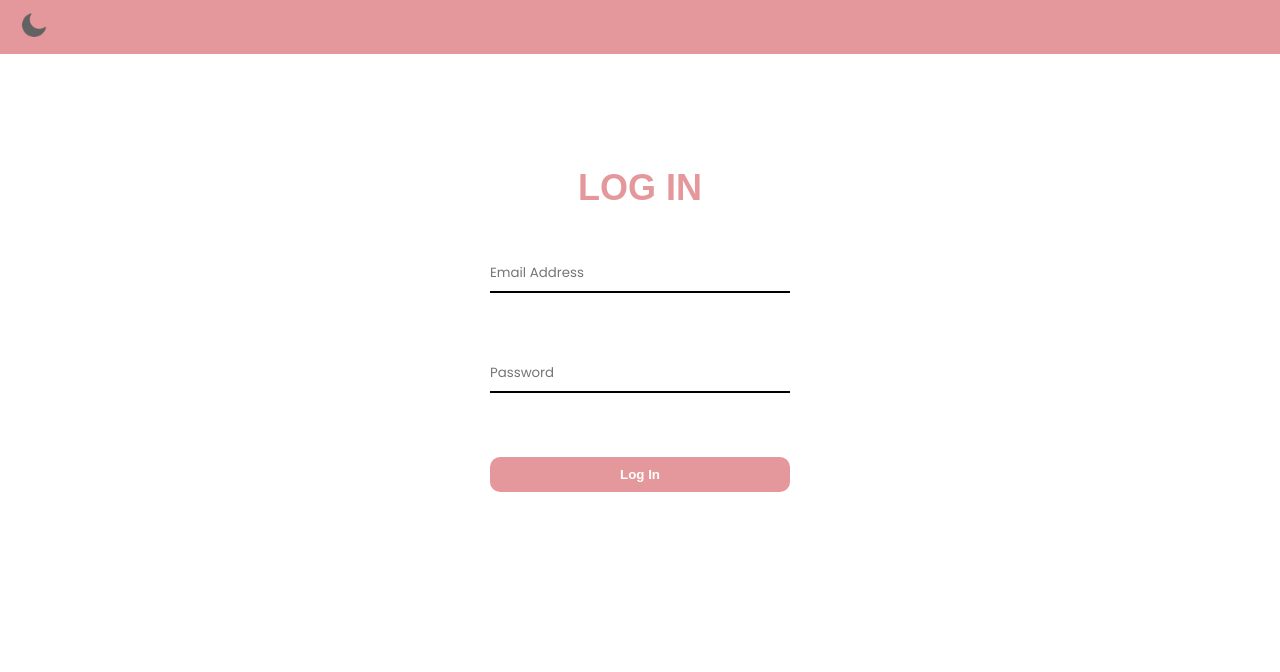
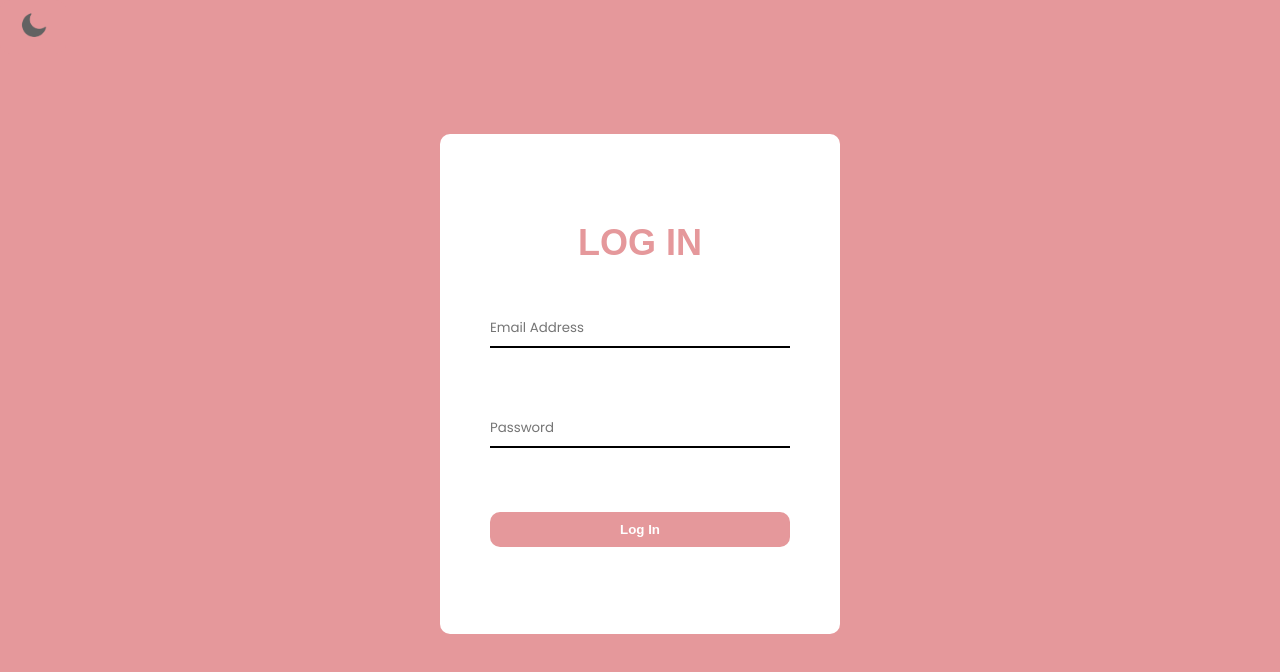
Before and after one commit to berniceu/my-brand-bernice-react, a React (Create React App) app: page /login in a window 1280 px wide. Shown: the top 672 px of the page. Built offline with nearby package versions, Linux system fonts and the light colour scheme; a web font is replaced by a local one.

Commit message:
fix login

```diff
--- a/src/components/Login.jsx
+++ b/src/components/Login.jsx
@@ -17,6 +17,11 @@ const LoginPost = () => {
             email: form.email.value,
             password: form.password.value
 
+        }
+
+        if(!formData.email || !formData.password){
+            setError('Please enter email and password');
+            return;
         }
         try{
             const res = await fetch('https://my-brand-api-x8z4.onrender.com/users/login', {
@@ -40,7 +45,7 @@ const LoginPost = () => {
             }
 
         } catch(err){
-            setError(err);
+            setError(err.message);
 
         } finally{
             setLoading(false);
@@ -49,14 +54,15 @@ const LoginPost = () => {
     }
 
     return(<>
+    {error && <div>{error}</div>}
     <form onSubmit={handleLogin} id="login-form">
             <div className="input-field">
-                <input type="email" placeholder="Email Address" className="item" id="email" autocomplete="email"/>
+                <input type="email" placeholder="Email Address" name="email" className="item" id="email" autocomplete="email"/>
                 <div className="error-text">Email Address can't be blank</div>
             </div>
 
             <div className="input-field">
-                <input type="password" placeholder="Password" className="item" id="login-password" autocomplete="current-password"/>
+                <input type="password" placeholder="Password" className="item" id="login-password" name="password" autocomplete="current-password"/>
                 <div className="error-text">Password can't be blank</div>
             </div>
 
@@ -76,7 +82,7 @@ const Login = () => {
     <div className="login">
     <div className="header">
         <header>
-            <a href="index.html"><h1>BERNICE</h1></a>
+            <a onClick={() => navigate(-1)}><h1>BERNICE</h1></a>
             <button className="toggle"><img src={moon} alt="dark mode icon" className="moon"/></button>
         </header>
     </div>
--- a/src/components/main.scss
+++ b/src/components/main.scss
@@ -572,13 +572,10 @@ footer p{
 }
 
 .login{
-    body{
-        font-family: 'Poppins', sans-serif;
-        font-weight: 400;
-        text-align: center;
-
-
-    }
+  text-align: center;
+  background-color: #E5989B;
+  height: 100vh;
+
 
     .dark-mode{
         background-color: black;
@@ -626,11 +623,11 @@ footer p{
         justify-content: center;
         align-items: center;
         gap: 2rem;
-        margin-top: 5rem;
+
         background-color: #fff;
         width: 400px;
         height: 500px;
-        margin: 2vw auto;
+        margin: 5rem auto;
         border-radius: 10px;
 
 
@@ -702,6 +699,9 @@ footer p{
 }
 
 .signup{
+  text-align: center;
+  background-color: #E5989B;
+  height: 100vh;
     header{
         display: flex;
         justify-content: space-between;
```
